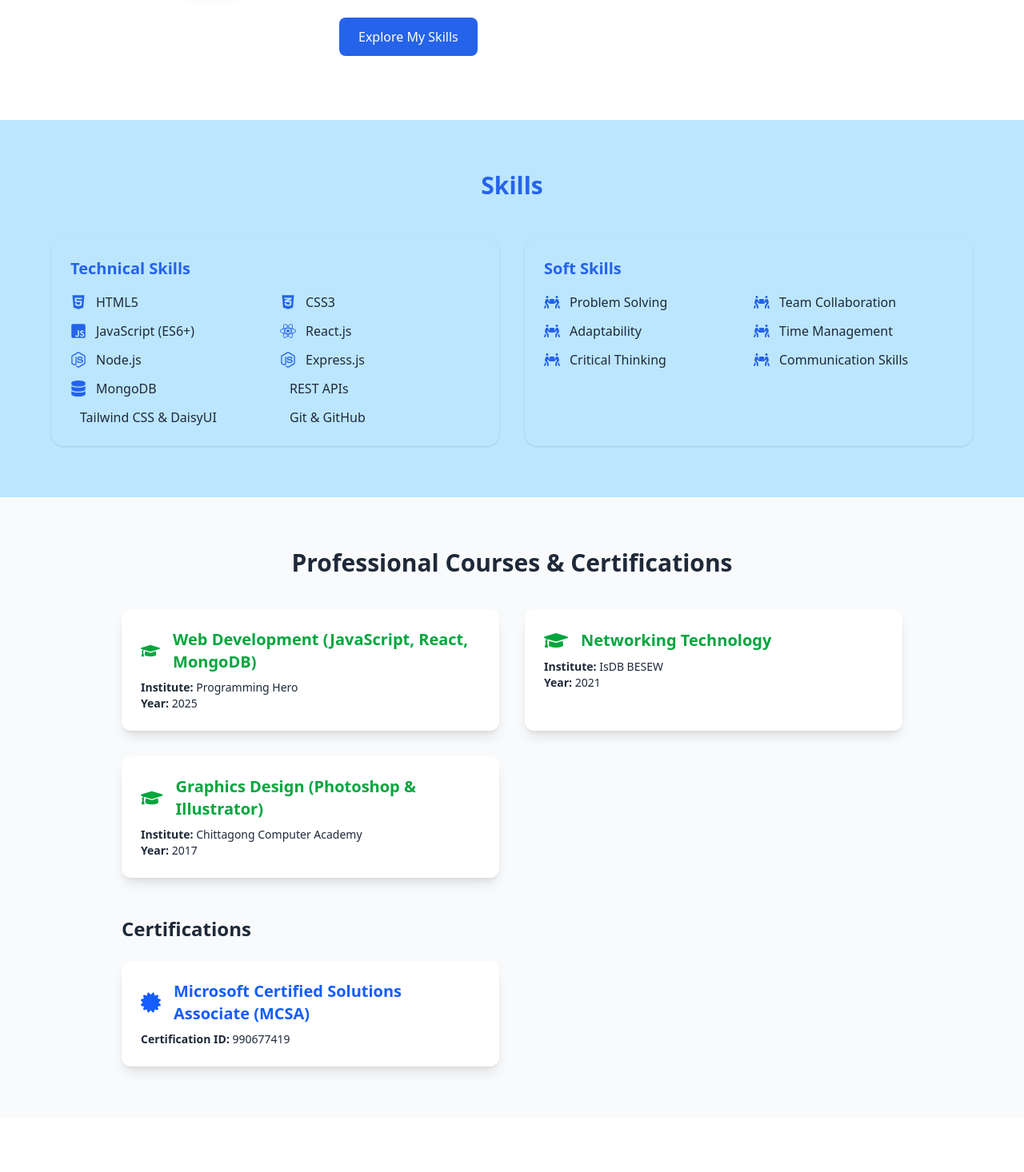
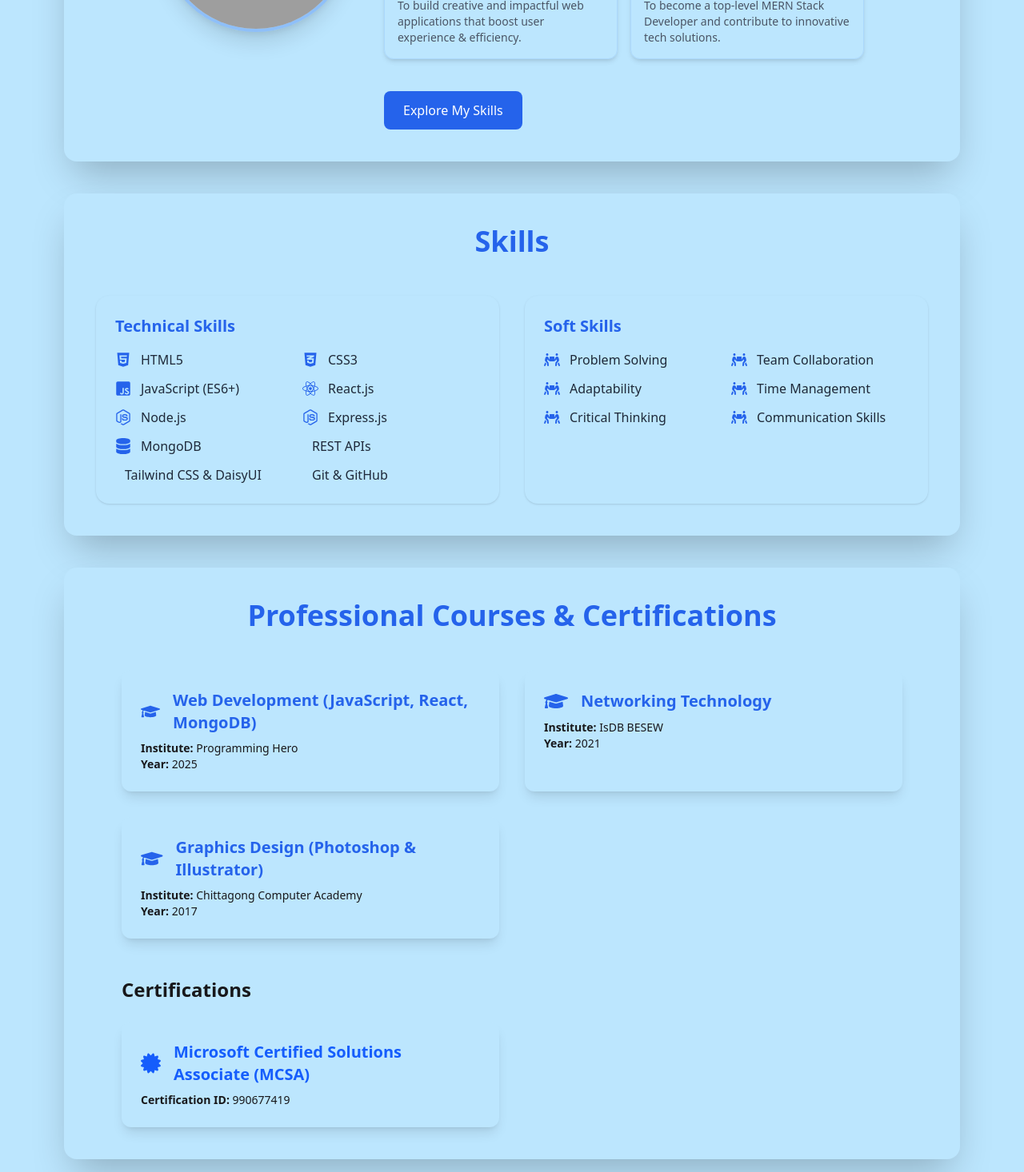
Before and after one commit to rabbanictgbd/rabbani-portfolio, a React (Vite) app: page / in a window 1280 px wide. Shown: the part 1330-2796 px from the top of the page at 80% size. Built offline with nearby package versions, Linux system fonts and the light colour scheme; grey boxes are pictures that could not be loaded.

Commit message:
updated alignment & color

```diff
--- a/src/components/About.jsx
+++ b/src/components/About.jsx
@@ -4,7 +4,7 @@ export default function About() {
   return (
     <section
       id="about"
-      className="py-20 bg-white"
+      className="p-10 bg-base-100 mx-20 my-10 rounded-2xl shadow-2xl"
     >
       <div className="max-w-6xl mx-auto px-6 md:px-20">
         <motion.h2
--- a/src/components/Contact.jsx
+++ b/src/components/Contact.jsx
@@ -4,7 +4,7 @@ import { FaPhoneAlt, FaEnvelope, FaGithub, FaLinkedin, FaGlobe } from "react-ico
 
 export default function Contact() {
   return (
-    <section id="contact" className="py-16 px-6 bg-base-100">
+    <section id="contact" className="p-10 bg-base-100 mx-20 my-10 rounded-2xl shadow-2xl">
       <div className="max-w-3xl mx-auto text-center">
         <motion.h2
           initial={{ y: 8, opacity: 0 }}
--- a/src/components/Courses.jsx
+++ b/src/components/Courses.jsx
@@ -1,3 +1,4 @@
+import { motion } from "framer-motion";
 import { FaCertificate, FaGraduationCap } from "react-icons/fa";
 
 const ProfessionalCourses = () => {
@@ -33,21 +34,26 @@ const ProfessionalCourses = () => {
   return (
     <section
       id="professional-courses"
-      className="py-16 bg-gray-50 dark:bg-gray-900 text-gray-800 dark:text-gray-200"
+      className="p-10 bg-base-100 mx-20 my-10 rounded-2xl shadow-2xl"
     >
       <div className="max-w-5xl mx-auto px-6">
-        <h2 className="text-3xl font-bold text-center mb-10">
+        <motion.h2
+          initial={{ opacity: 0, y: -20 }}
+          whileInView={{ opacity: 1, y: 0 }}
+          transition={{ duration: 0.6 }}
+          className="text-4xl font-bold text-center text-primary mb-12"
+        >
           Professional Courses & Certifications
-        </h2>
+        </motion.h2>
 
         {/* Courses Section */}
         <div className="grid md:grid-cols-2 gap-8 mb-12">
           {courses.map((course, index) => (
             <div
               key={index}
-              className="p-6 shadow-lg rounded-xl bg-white dark:bg-gray-800 hover:shadow-2xl transition"
+              className="p-6 shadow-lg rounded-xl bg-base-100  hover:shadow-2xl transition"
             >
-              <div className="flex items-center gap-4 mb-2 text-green-600 text-3xl">
+              <div className="flex items-center gap-4 mb-2 text-primary text-3xl">
                 {course.icon}
                 <h3 className="text-xl font-semibold">{course.title}</h3>
               </div>
@@ -67,7 +73,7 @@ const ProfessionalCourses = () => {
           {certifications.map((cert, index) => (
             <div
               key={index}
-              className="p-6 shadow-lg rounded-xl bg-white dark:bg-gray-800 hover:shadow-2xl transition"
+              className="p-6 shadow-lg rounded-xl bg-base-100 dark:bg-gray-800 hover:shadow-2xl transition"
             >
               <div className="flex items-center gap-4 mb-2 text-blue-600 text-3xl">
                 {cert.icon}
--- a/src/components/Education.jsx
+++ b/src/components/Education.jsx
@@ -1,3 +1,4 @@
+import { motion } from "framer-motion";
 import { FaUniversity } from "react-icons/fa";
 
 const Education = () => {
@@ -15,19 +16,24 @@ const Education = () => {
   return (
     <section
       id="education"
-      className="py-16 bg-white dark:bg-gray-900 text-gray-800 dark:text-gray-200"
+      className="p-10 bg-base-100 mx-20 my-10 rounded-2xl shadow-2xl"
     >
       <div className="max-w-5xl mx-auto px-6">
-        <h2 className="text-3xl font-bold text-center mb-10">
+       <motion.h2
+          initial={{ opacity: 0, y: -20 }}
+          whileInView={{ opacity: 1, y: 0 }}
+          transition={{ duration: 0.6 }}
+          className="text-4xl font-bold text-center text-primary mb-12"
+        >
           Academic Qualification
-        </h2>
+        </motion.h2>
         <div className="grid md:grid-cols-1 gap-8">
           {educationData.map((edu, index) => (
             <div
               key={index}
-              className="p-6 shadow-lg rounded-xl bg-gray-50 dark:bg-gray-800 hover:shadow-2xl transition"
+              className="p-6 shadow-lg rounded-xl bg-base-100 dark:bg-gray-800 hover:shadow-2xl transition"
             >
-              <div className="flex items-center gap-4 mb-4 text-green-600 text-3xl">
+              <div className="flex items-center gap-4 mb-4 text-primary text-3xl">
                 {edu.icon}
                 <h3 className="text-xl font-semibold">{edu.degree}</h3>
               </div>
--- a/src/components/Experience.jsx
+++ b/src/components/Experience.jsx
@@ -17,7 +17,7 @@ const Experience = () => {
   ];
 
   return (
-    <section id="experience" className="py-16 bg-base-100 text-gray-800">
+    <section id="experience" className="p-10 bg-base-100 mx-20 my-10 rounded-2xl shadow-2xl">
       <div className="max-w-5xl mx-auto px-6">
         {/* Heading */}
         <h2 className="text-3xl font-bold text-center mb-12 text-primary">
@@ -29,19 +29,19 @@ const Experience = () => {
           {experienceData.map((exp, index) => (
             <div
               key={index}
-              className="p-6 bg-white rounded-2xl shadow-lg border-l-4 border-primary transition transform hover:-translate-y-1 hover:shadow-2xl duration-300"
+              className="p-6 bg-base-100 rounded-2xl shadow-lg border-l-4 border-primary transition transform hover:-translate-y-1 hover:shadow-2xl duration-300"
             >
               <div className="flex items-center gap-4 mb-4 text-primary text-3xl">
                 {exp.icon}
                 <h3 className="text-2xl font-semibold">{exp.role}</h3>
               </div>
-              <p className="text-lg font-medium text-secondary">
+              <p className="text-lg font-medium">
                 {exp.company}
               </p>
               <p className="text-sm mb-4 text-accent font-semibold">
                 {exp.duration}
               </p>
-              <ul className="list-disc pl-5 space-y-2 text-gray-700">
+              <ul className="list-disc pl-5 space-y-2">
                 {exp.responsibilities.map((item, i) => (
                   <li key={i}>{item}</li>
                 ))}
--- a/src/components/Footer.jsx
+++ b/src/components/Footer.jsx
@@ -2,19 +2,19 @@ import React from "react";
 
 export default function Footer() {
   return (
-    <footer className="bg-base-200 py-8 mt-12">
+    <footer className="bg-primary py-8 mt-12">
       <div className="max-w-6xl mx-auto px-6 text-center">
         <div className="mb-4">
-          <a href="#home" className="text-xl font-bold text-primary">Abdul Kader Rabbani</a>
+          <a href="#home" className="text-xl font-bold text-base-100">Abdul Kader Rabbani</a>
         </div>
-        <div className="mb-4 text-sm text-gray-600">
+        <div className="mb-4 text-sm text-base-100">
           © {new Date().getFullYear()} Abdul Kader Rabbani. All rights reserved.
         </div>
-        <div className="flex items-center justify-center gap-4">
+        {/* <div className="flex items-center justify-center gap-4">
           <a href="https://github.com/rabbanictgbd" target="_blank" rel="noopener noreferrer" className="text-gray-700 hover:text-primary">GitHub</a>
           <a href="https://www.linkedin.com/in/abdul-kader-rabbani/" target="_blank" rel="noopener noreferrer" className="text-gray-700 hover:text-primary">LinkedIn</a>
           <a href="mailto:rabbanictgbd@gmail.com" className="text-gray-700 hover:text-primary">Email</a>
-        </div>
+        </div> */}
       </div>
     </footer>
   );
--- a/src/components/Hero.jsx
+++ b/src/components/Hero.jsx
@@ -5,7 +5,7 @@ export default function Hero() {
   return (
     <section
       id="home"
-      className="min-h-screen flex flex-col md:flex-row items-center justify-center px-6 md:px-20 pt-24 bg-gradient-to-b from-base-100 to-white"
+      className="p-10 bg-base-100 mx-20 my-10 rounded-2xl shadow-2xl min-h-screen flex flex-col md:flex-row items-center justify-center px-6 md:px-20 pt-24 bg-gradient-to-b from-base-100 to-white"
     >
       {/* Left Content */}
       <div className="flex-1 text-center md:text-left space-y-6">
--- a/src/components/Projects.jsx
+++ b/src/components/Projects.jsx
@@ -27,7 +27,7 @@ export default function Projects() {
   ];
 
   return (
-    <section id="projects" className="py-16 px-6 bg-white">
+    <section id="projects" className="p-10 bg-base-100 mx-20 my-10 rounded-2xl shadow-2xl">
       <div className="max-w-6xl mx-auto">
         <motion.h2 initial={{ y: 8, opacity: 0 }} whileInView={{ y:0, opacity:1 }} viewport={{ once: true }} className="text-3xl font-bold text-center text-primary mb-10">
           Projects
--- a/src/components/Skills.jsx
+++ b/src/components/Skills.jsx
@@ -45,13 +45,13 @@ export default function Skills() {
   );
 
   return (
-    <section id="skills" className="py-16 px-6">
+    <section id="skills" className="p-10 bg-base-100 mx-20 my-10 rounded-2xl shadow-2xl">
       <div className="max-w-6xl mx-auto">
         <motion.h2
-          initial={{ y: 8, opacity: 0 }}
-          whileInView={{ y: 0, opacity: 1 }}
-          viewport={{ once: true }}
-          className="text-3xl font-bold text-center text-primary mb-12"
+          initial={{ opacity: 0, y: -20 }}
+          whileInView={{ opacity: 1, y: 0 }}
+          transition={{ duration: 0.6 }}
+          className="text-4xl font-bold text-center text-primary mb-12"
         >
           Skills
         </motion.h2>
--- a/src/index.css
+++ b/src/index.css
@@ -6,7 +6,7 @@
   default: true;
   --color-primary: #2563EB;
   --color-secondary: #b5b1f4;
-  --color-accent: #57d152;
+  --color-accent: #07037C;
   --color-base-100: #bce6fe;
 
 }
```
